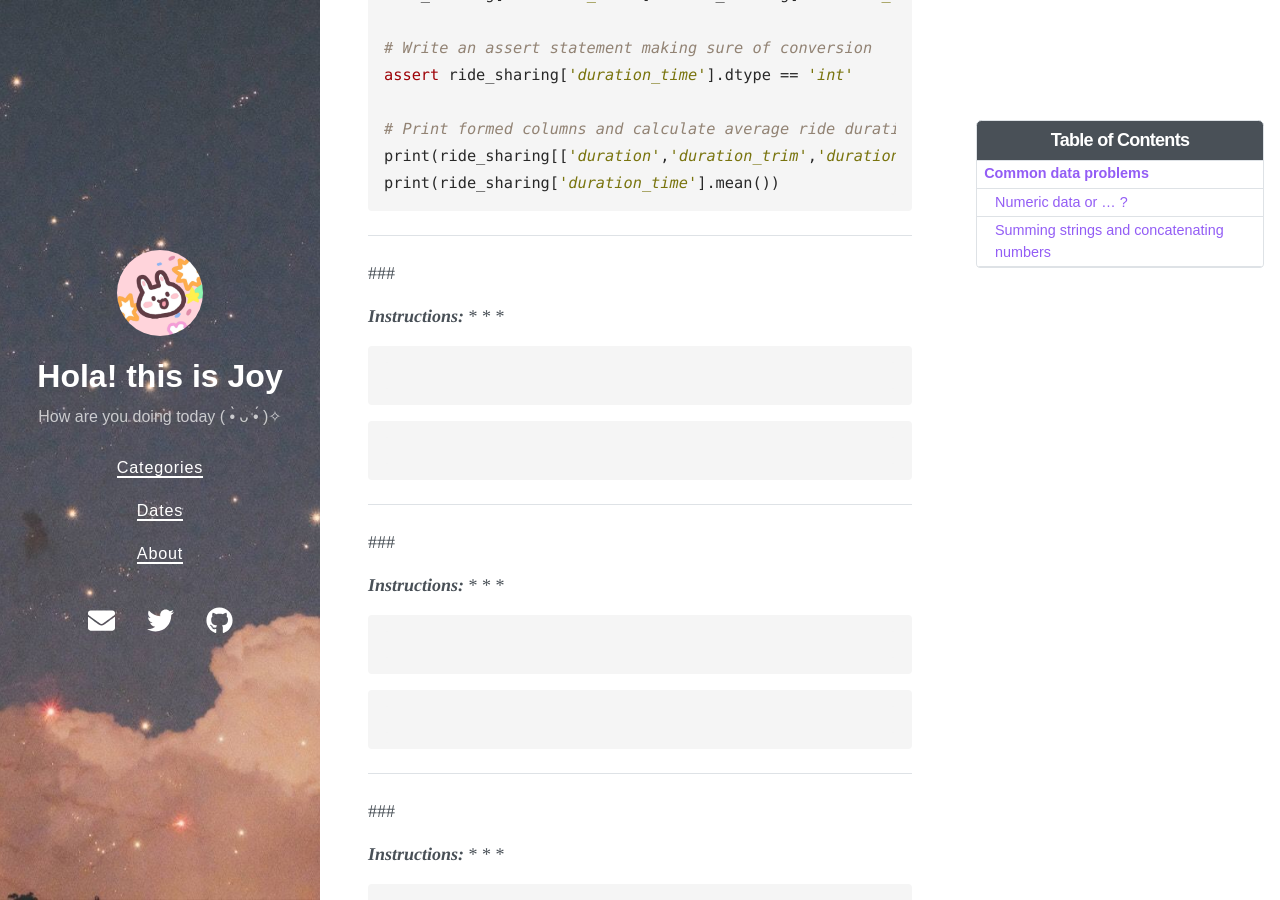
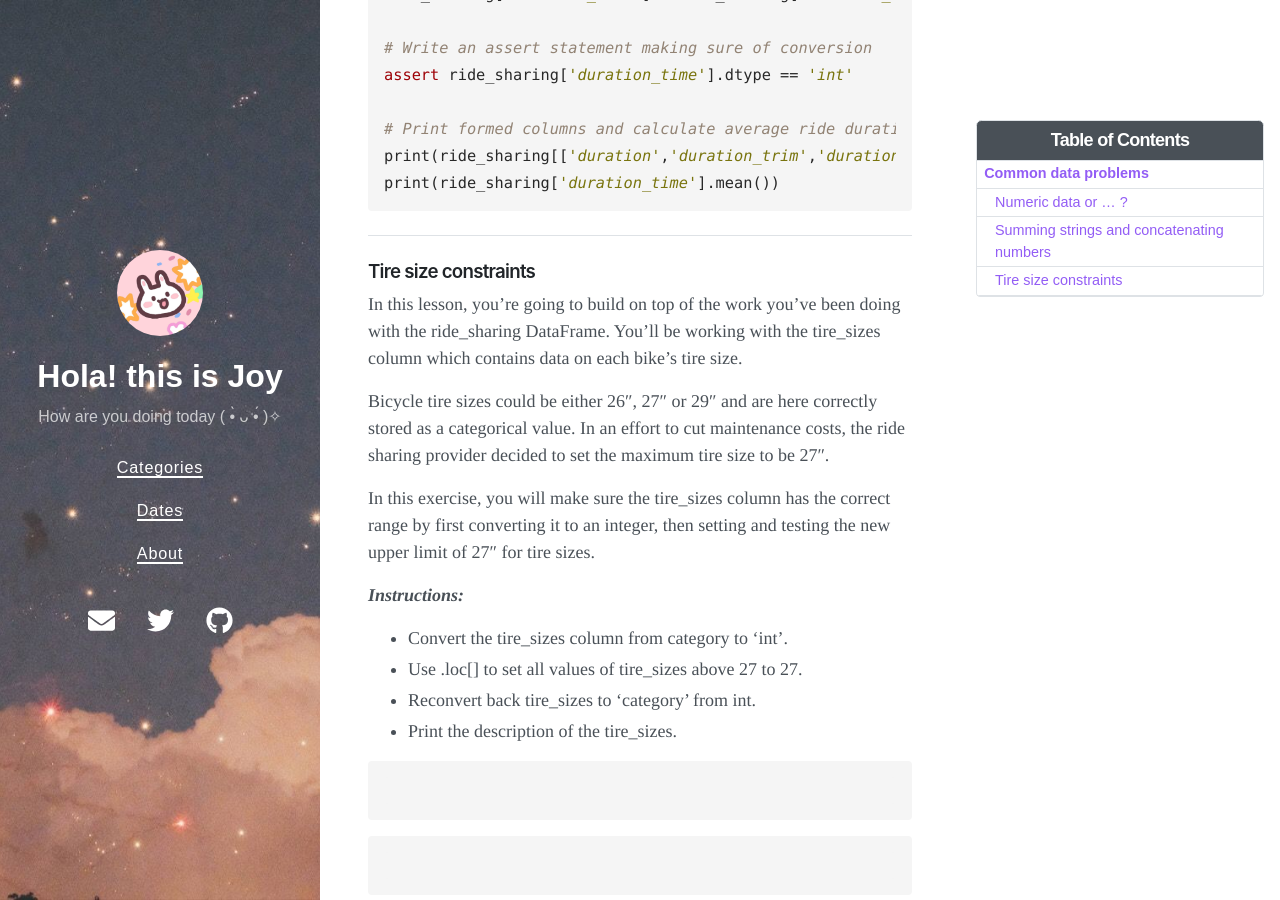
Before and after one commit to Joy3Luo/mathnotes, a Jekyll site: the page built from _posts/2024-02-02-DataCampCleaningData.md, in a window 1280 px wide and 900 px high, scrolled down 2657 px. Built offline with Jekyll 4.4.1, drawn with Linux system fonts in a browser that asks for light colours; nearby versions of some CDN libraries.

Commit message:
Update 2024-02-02-DataCampCleaningData.md

````diff
--- a/_posts/2024-02-02-DataCampCleaningData.md
+++ b/_posts/2024-02-02-DataCampCleaningData.md
@@ -113,14 +113,19 @@
 print(ride_sharing['duration_time'].mean())
 ```
 ---
-###
+### Tire size constraints
 
+In this lesson, you're going to build on top of the work you've been doing with the ride_sharing DataFrame. You'll be working with the tire_sizes column which contains data on each bike's tire size.
 
+Bicycle tire sizes could be either 26″, 27″ or 29″ and are here correctly stored as a categorical value. In an effort to cut maintenance costs, the ride sharing provider decided to set the maximum tire size to be 27″.
+
+In this exercise, you will make sure the tire_sizes column has the correct range by first converting it to an integer, then setting and testing the new upper limit of 27″ for tire sizes.
 
 **_Instructions:_**
-*
-*
-*
+* Convert the tire_sizes column from category to 'int'.
+* Use .loc[] to set all values of tire_sizes above 27 to 27.
+* Reconvert back tire_sizes to 'category' from int.
+* Print the description of the tire_sizes.
 
 ```py
 
````
